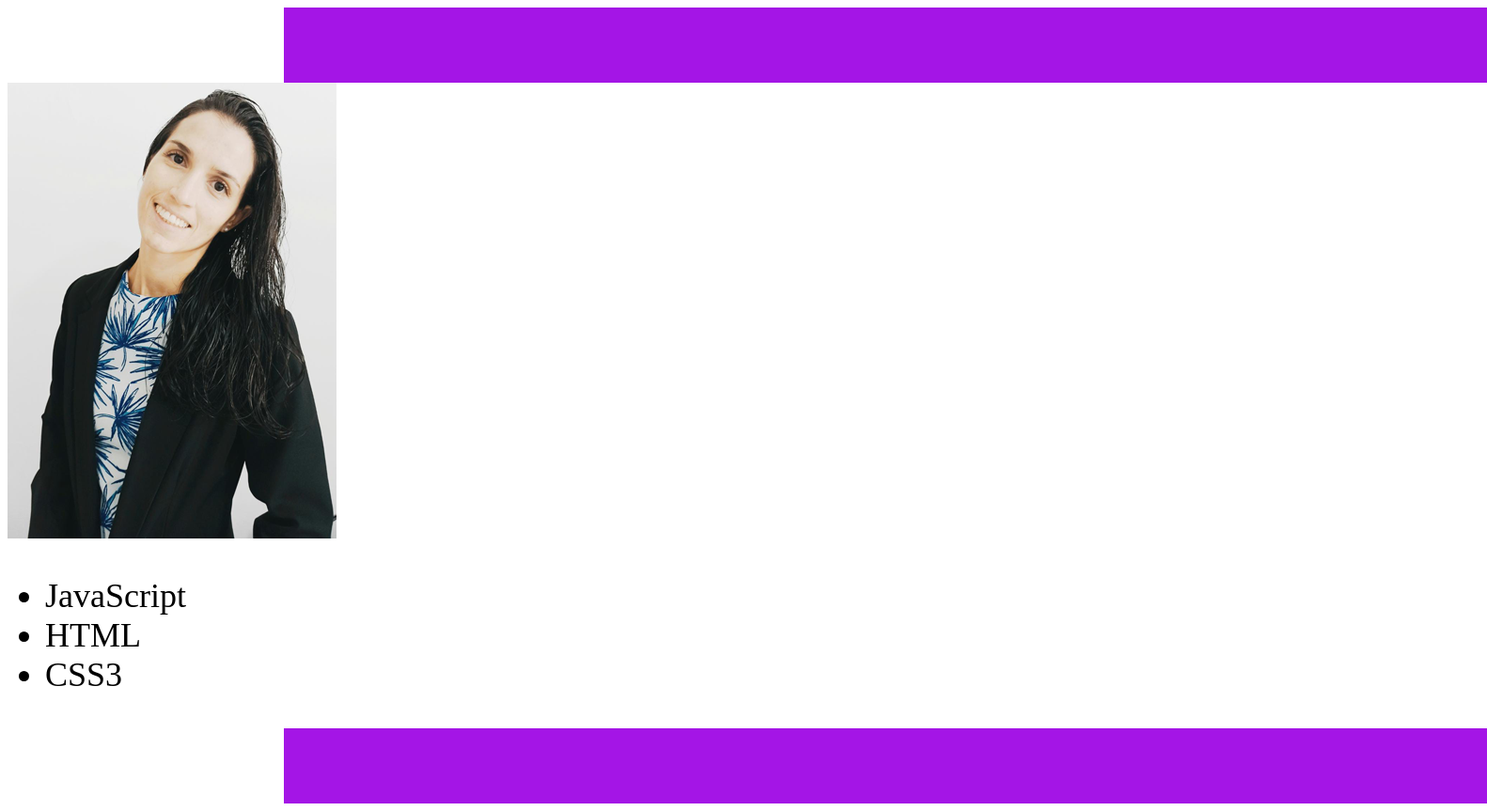
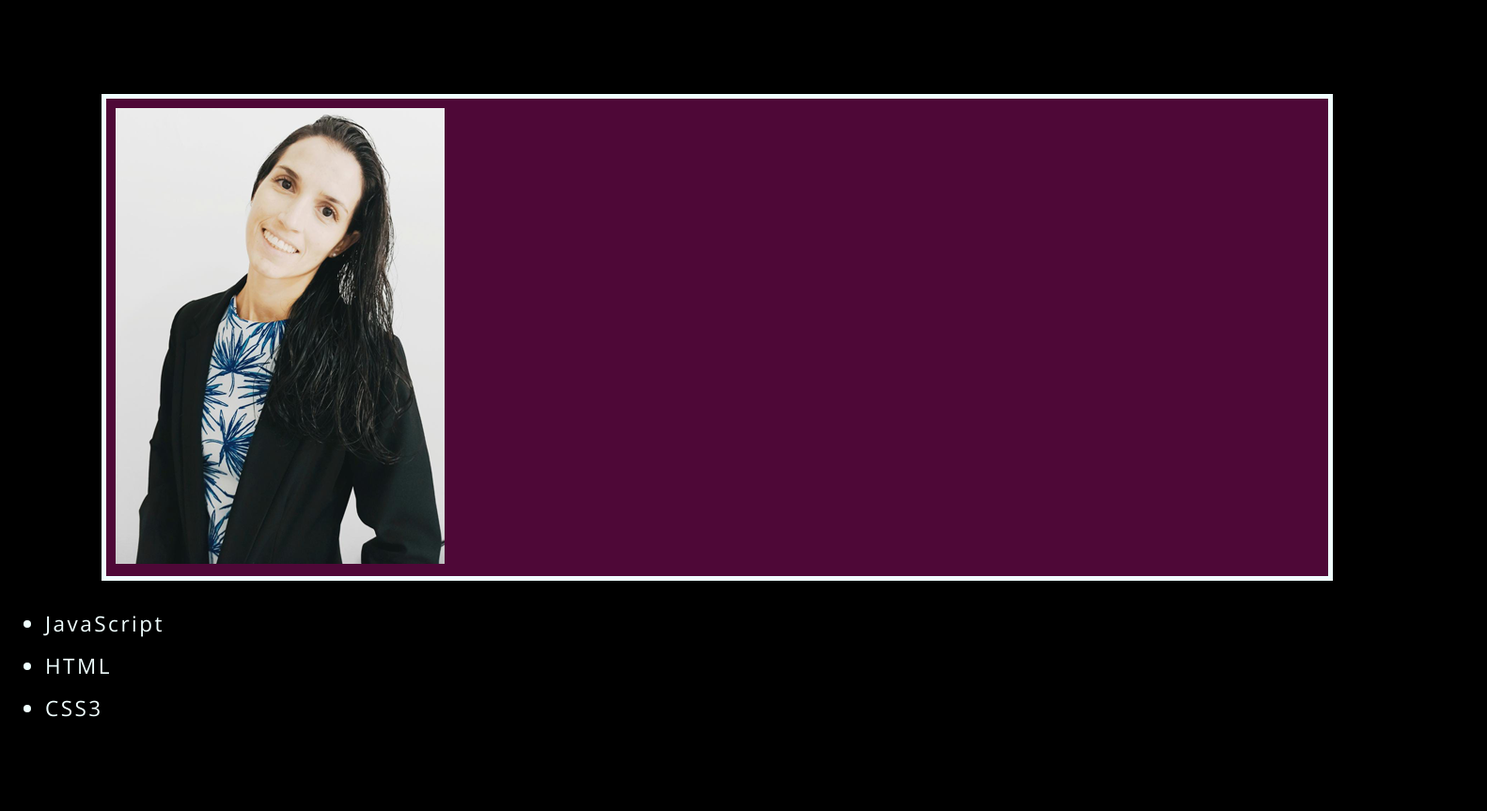
Before and after one commit to NayanaLoivos/CCC-projeto3--portfolio-inicial, a plain HTML site: page index.html in a window 1280 px wide. Shown: the whole page at 94% size, 1582 px wide, since content can reach past the window. After the commit the page ends 800 px from the top, so only its background shows below. Drawn offline with nearby package versions, Linux system fonts and the light colour scheme.

Commit message:
melhorando o contanier-foto

```diff
--- a/index.html
+++ b/index.html
@@ -6,20 +6,20 @@
     <meta name="viewport" content="width=device-width, initial-scale=1.0">
     <title>Portfolio Nayana Loivos</title>
     <link rel="stylesheet" type="text/css" href="style.css">
+    <link href="http://fonts.googleapis.com/css?family=Open+Sans" rel="stylesheet">
 </head>
 <body>
     <header>
-        <div class="caixa"></div>
-
-    <img src="foto-nayana-apresentacao.png" alt="Foto Nayana Loivos com o corpo ligeiramente lateral e cabeça ligeiramente inclinada.
-    Possui um blaser de cor preta e uma blusa branca com um tipo de folha na cor azul.">
-
+        <div class="contanier-foto">
+            <img src="foto-nayana-apresentacao.png" alt="Foto Nayana Loivos com o corpo ligeiramente lateral e cabeça ligeiramente inclinada.
+            Possui um blaser de cor preta e uma blusa branca com uma forma de folha repetida por toda a blusa na cor azul.">
+        </div>
     <ul class="competencias">
         <li>JavaScript</li>
         <li>HTML</li>
         <li>CSS3</li>
    </ul>
     <div class="caixa"></div>
-        </header>
+    </header>
 </body>
 </html>
--- a/style.css
+++ b/style.css
@@ -1,18 +1,27 @@
+html {font-size: 10px;
+    font-family: "Open Sans", sans-serif;
+    background-color: #000000;
+  }
 header {
-   display:contents;
+
 
 }
 
-.caixa {
-    background: #a415e6;
-    padding: 40px 0;
+.contanier-foto {
+    background: #e0189e59;
+    border: 5px solid azure;
+    padding: 1rem;
     position: relative;
+    margin: 10rem 10rem auto;
     width: 100vw;
-    margin: 0 23vw auto;
 }
 
+
 .competencias {
+    color: azure;
     font-size: 2.25rem;
+    line-height: 2;
+    letter-spacing: 0.25rem;
 
 
 }
```
